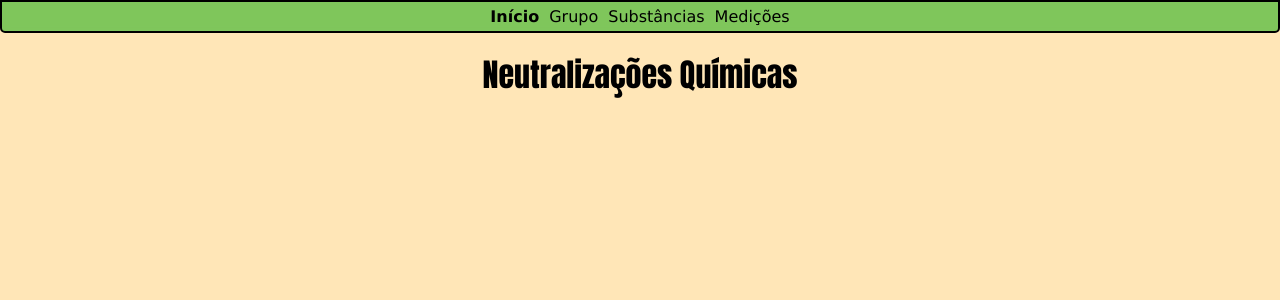
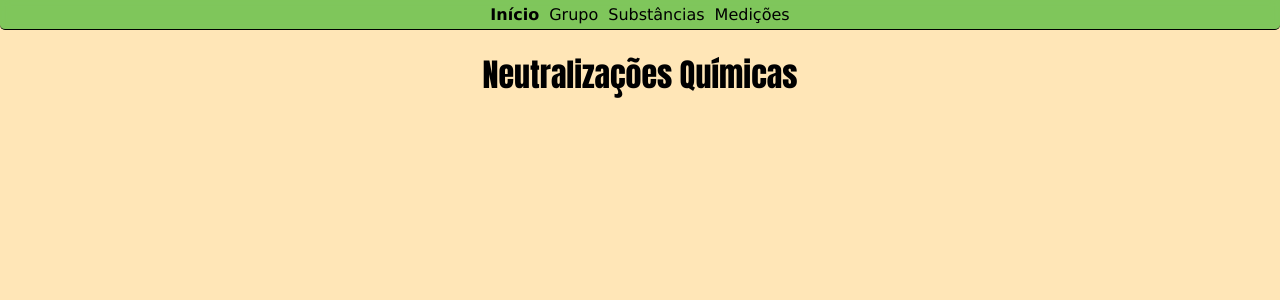
Before and after one commit to Igor-Dias-2010/neutralizacoes-quimicas, a Next.js app: page / in a window 1280 px wide. Shown: the top 300 px of the page. Built offline with nearby package versions, Linux system fonts and the light colour scheme.

Commit message:
tira aborda superior da navbar

```diff
--- a/app/globals.css
+++ b/app/globals.css
@@ -40,7 +40,7 @@ nav {
     left: 0;
     top: 0;
     position: fixed;
-    border: 2px solid black;
+    border-bottom: 1px solid black;
     border-bottom-left-radius: 5px;
     border-bottom-right-radius: 5px;
     display: flex;
```
